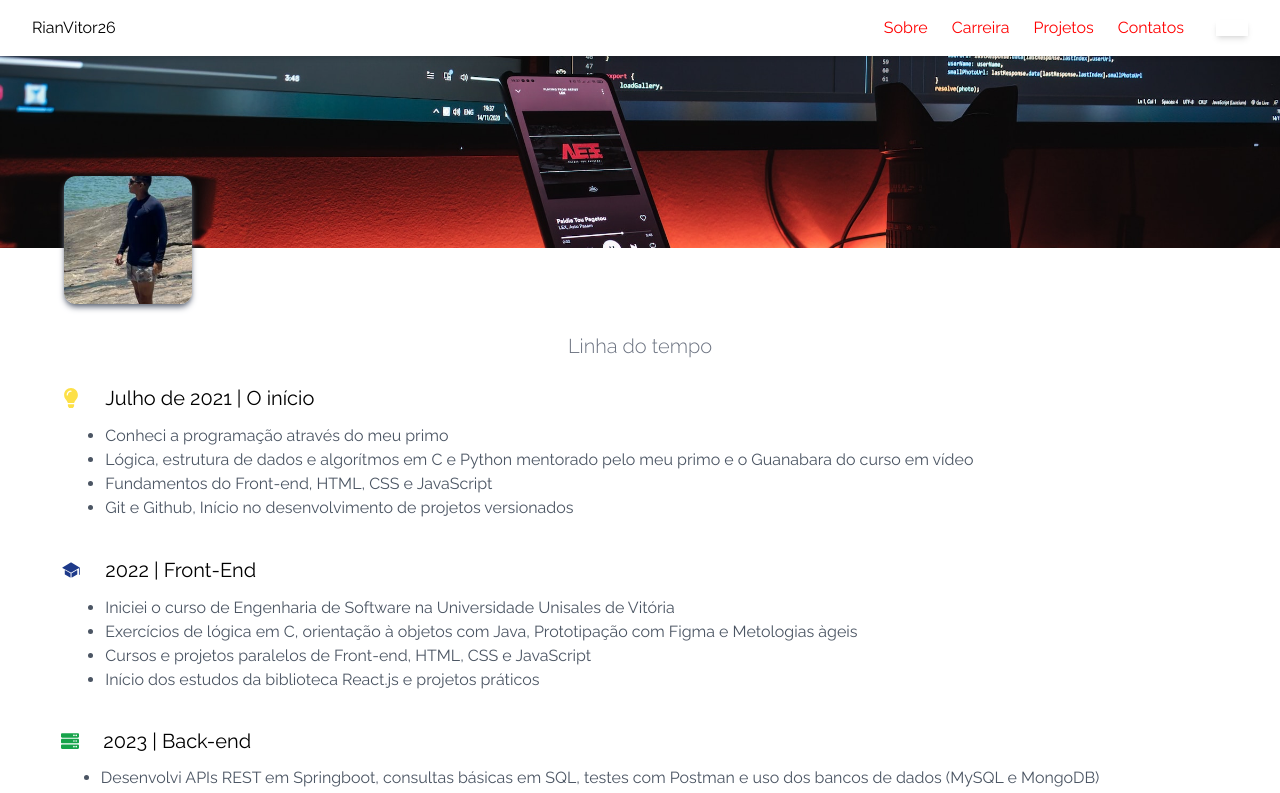
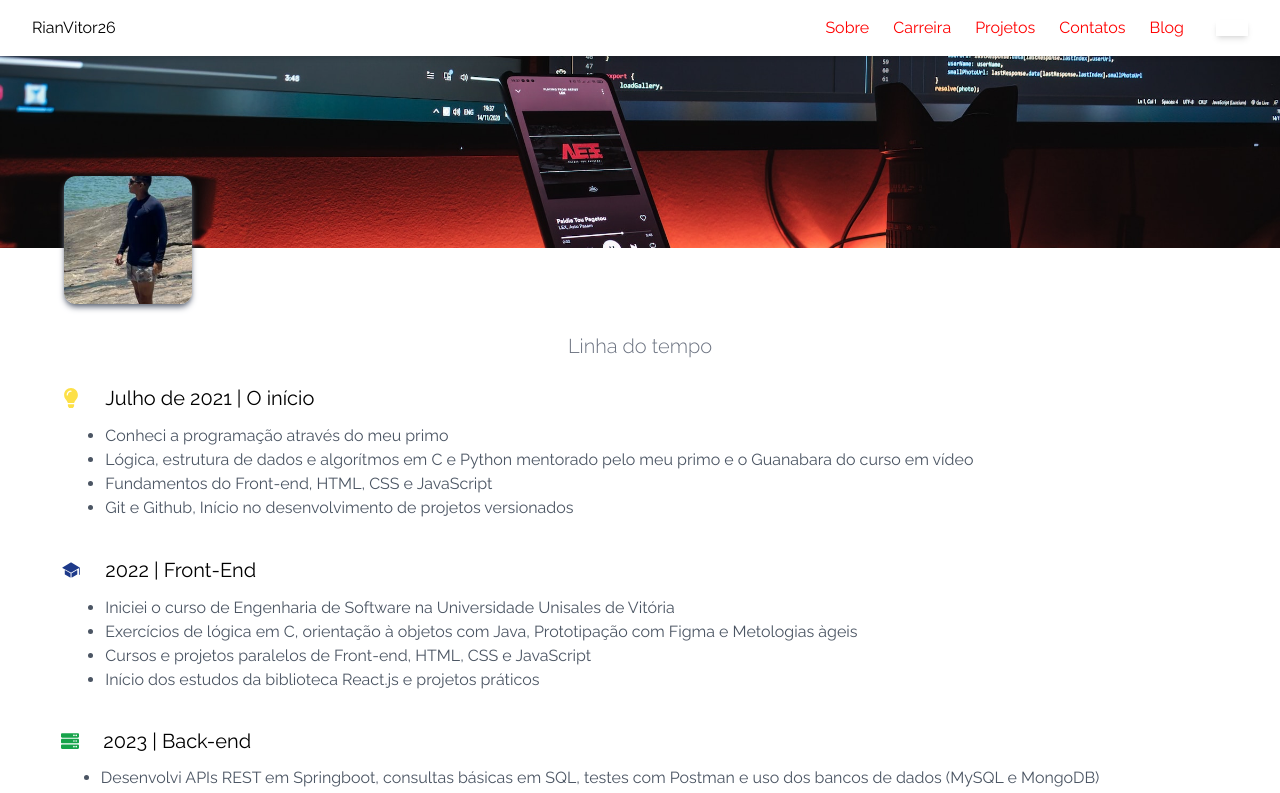
Before and after one commit to RianVitor26/portifolio, a Next.js app in the folder my-app/: page /carrer in a window 1280 px wide. Shown: the top 793 px of the page. Built offline with nearby package versions, Linux system fonts and the light colour scheme.

Commit message:
feat: adicionando link para o blog

```diff
--- a/my-app/components/Navbar/index.tsx
+++ b/my-app/components/Navbar/index.tsx
@@ -32,6 +32,9 @@ export const NavbarComponent = () =>  {
        </li>
        <li>
         <Link href="/contacts">Contatos</Link>
+       </li>
+       <li>
+        <Link target="_blank" href="https://notion-blog-ipb2de6bi-rianvitor26.vercel.app/blog">Blog</Link>
        </li>
     </ul>
   );
```
Also changed, not shown: my-app/components/Perfil/index.tsx (deleted).
